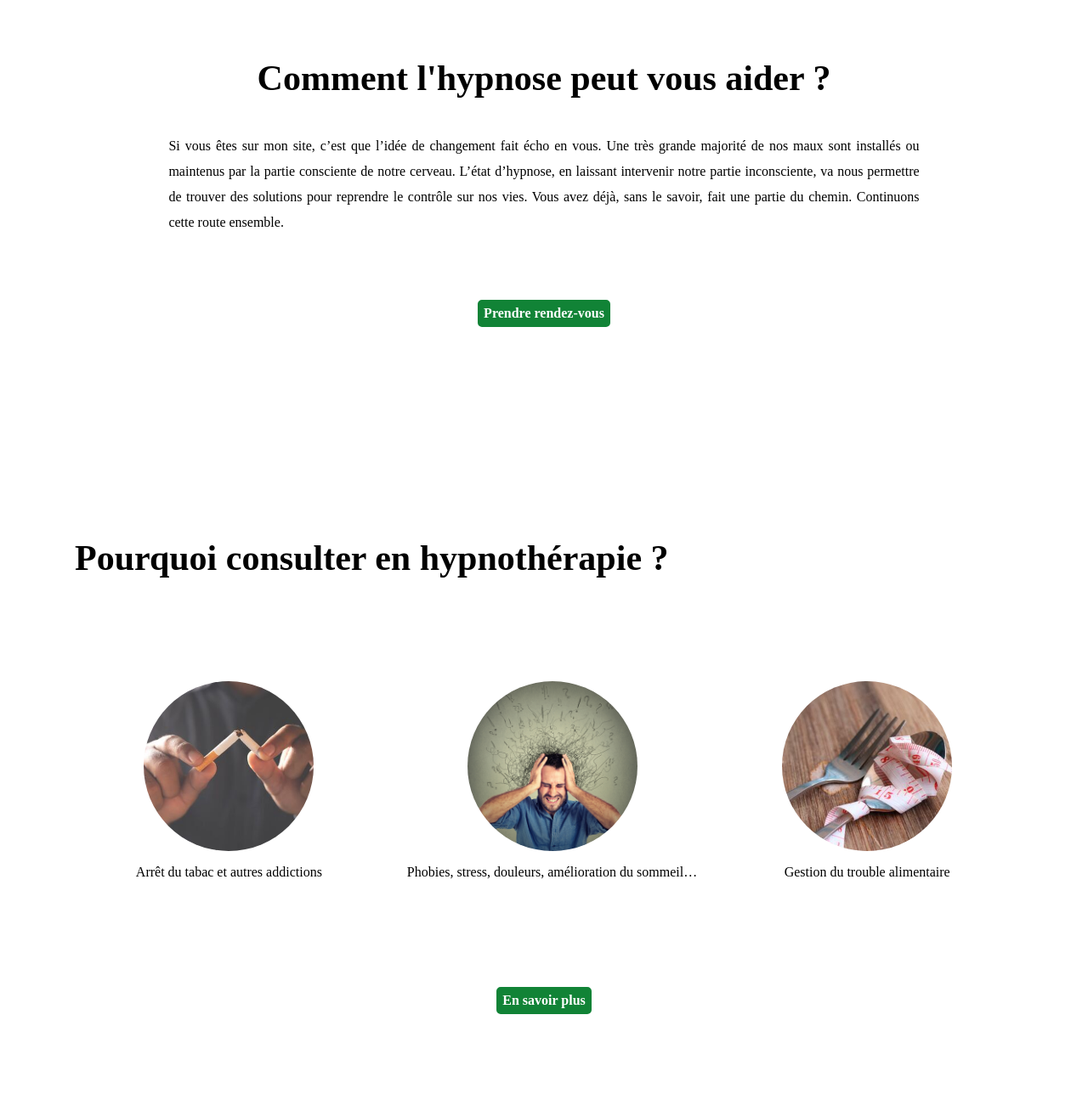
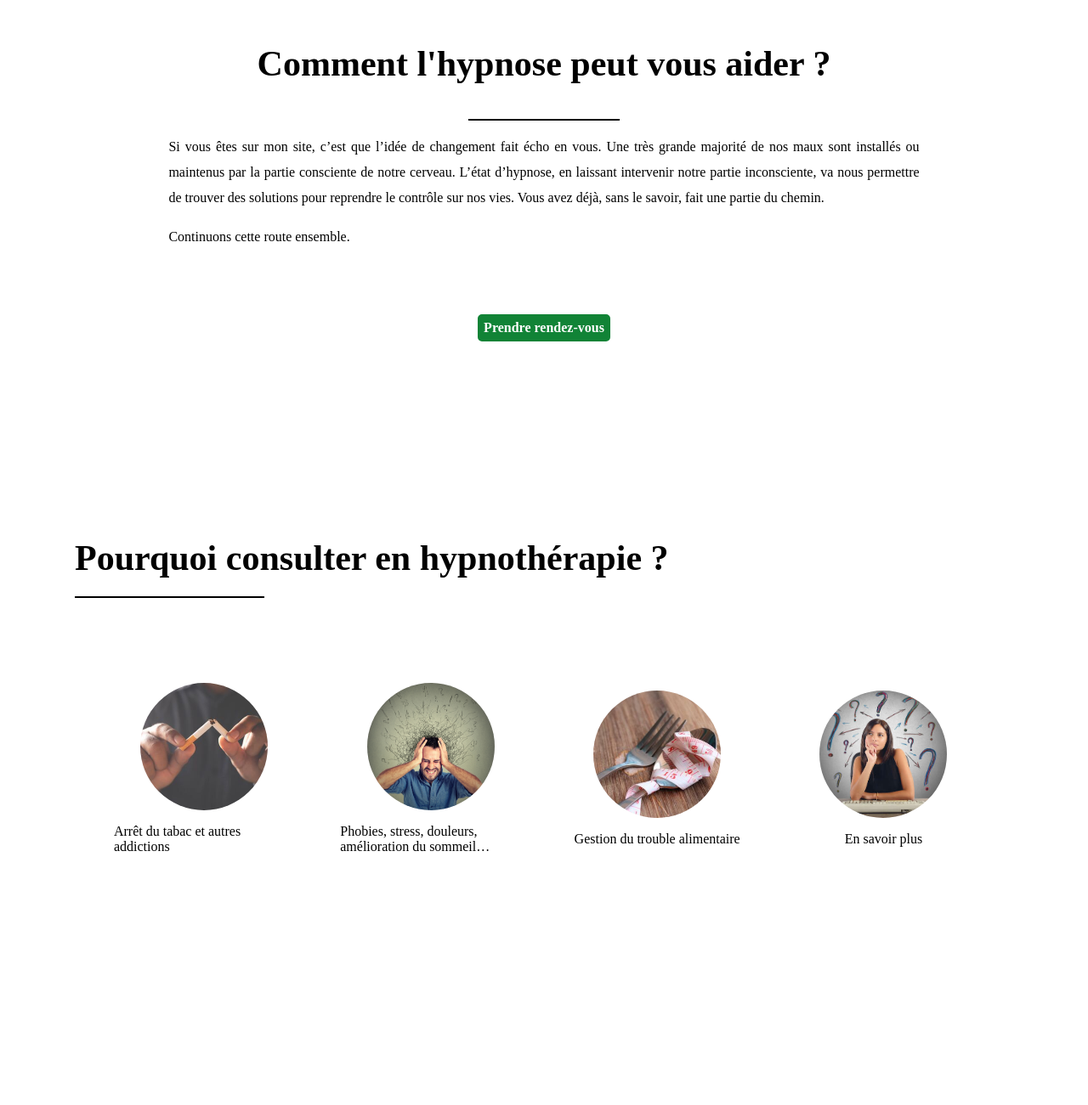
Before and after one commit to nicoriera/hypnose-frontend, a React (Create React App) app: page / in a window 1280 px wide. Shown: the part 979-2280 px from the top of the page at 85% size. Built offline with nearby package versions, Linux system fonts and the light colour scheme; grey boxes are pictures that could not be loaded; what google-maps-react would draw is missing.

Commit message:
update page accueil add picture section pourquoi

```diff
--- a/src/App.css
+++ b/src/App.css
@@ -73,6 +73,12 @@ h2 {
   border: 2px solid var(--bloc-bg-color);
   color: var(--bloc-bg-color);
 }
+.trait{
+  display: flex;
+  border: 1px solid black;
+  width: 20%;
+}
+
 
 /* HEADER */
 
@@ -174,6 +180,11 @@ h2 {
   text-align: center;
   margin-bottom: 50px;
 }
+.accueil-text-h2{
+  display: flex;
+  flex-direction: column;
+  align-items: center;
+}
 .accueil-qui {
   display: flex;
   flex-direction: column;
@@ -257,11 +268,12 @@ justify-content: center;
   flex-direction: column;
   align-items: center;
   justify-content: center;
-  margin: 0 50px;
+  margin: 0 20px;
+  width: 20%;
 }
 .accueil-pourquoi-bloc img {
-  height: 200px;
-  width: 200px;
+  height: 150px;
+  width: 150px;
   border-radius: 50%;
   object-fit: cover;
 }
--- a/src/pages/Accueil.js
+++ b/src/pages/Accueil.js
@@ -12,6 +12,7 @@ import PictureProfil from "../assets/pictures/picture_profil.JPG"
 import PictureTabac from "../assets/pictures/arret_tabac.jpg"
 import PicturePhobie from "../assets/pictures/phobie.jpg"
 import PictureAlimentaire from "../assets/pictures/trouble_alimentaire.jpg"
+import PicturePlus from "../assets/pictures/en_savoir_plus.jpg"
 
 // COMPONENTS
 import Button from "../components/Button"
@@ -70,14 +71,18 @@ const Accueil = () => {
         <div>
             <div className="accueil-text">
               <div className="accueil-text-presentation">
-                <h2>Comment l'hypnose peut vous aider ?</h2>
+                <div className="accueil-text-h2">
+                  <h2>Comment l'hypnose peut vous aider ?</h2>
+                  <div className="trait"></div>
+                </div>
                 <p> Si vous êtes sur mon site, c’est que l’idée de changement fait
                 écho en vous. Une très grande majorité de nos maux sont installés
                 ou maintenus par la partie consciente de notre cerveau. L’état
                 d’hypnose, en laissant intervenir notre partie inconsciente, va
                 nous permettre de trouver des solutions pour reprendre le contrôle
                 sur nos vies. Vous avez déjà, sans le savoir, fait une partie du
-                chemin. Continuons cette route ensemble.</p>
+                chemin.</p>
+                <p>Continuons cette route ensemble.</p>
               </div>
               <Link to={{ pathname: "https://www.doctolib.fr/" }} target="_blank">
                 <Button text="Prendre rendez-vous"/>
@@ -86,6 +91,7 @@ const Accueil = () => {
             <div className="accueil-pourquoi">
               <div>
                 <h2>Pourquoi consulter en hypnothérapie ?</h2>
+                <div className="trait"></div>
                 <div className="accueil-pourquoi-container">
                   <div className="accueil-pourquoi-blocs">
                     <Pourquoi
@@ -103,10 +109,12 @@ const Accueil = () => {
                     alt="trouble_alimentaire"
                     text="Gestion du trouble alimentaire"
                     />
+                    <Pourquoi
+                    picture={PicturePlus}
+                    alt="en_savoir_plus"
+                    text="En savoir plus"
+                    />
                   </div>
-                  <Link to="/presentation" target="_blank">
-                    <Button text="En savoir plus"/>
-                  </Link>
                 </div>
 
               </div>
```
Also changed, not shown: src/assets/pictures/en_savoir_plus.jpg (added).
